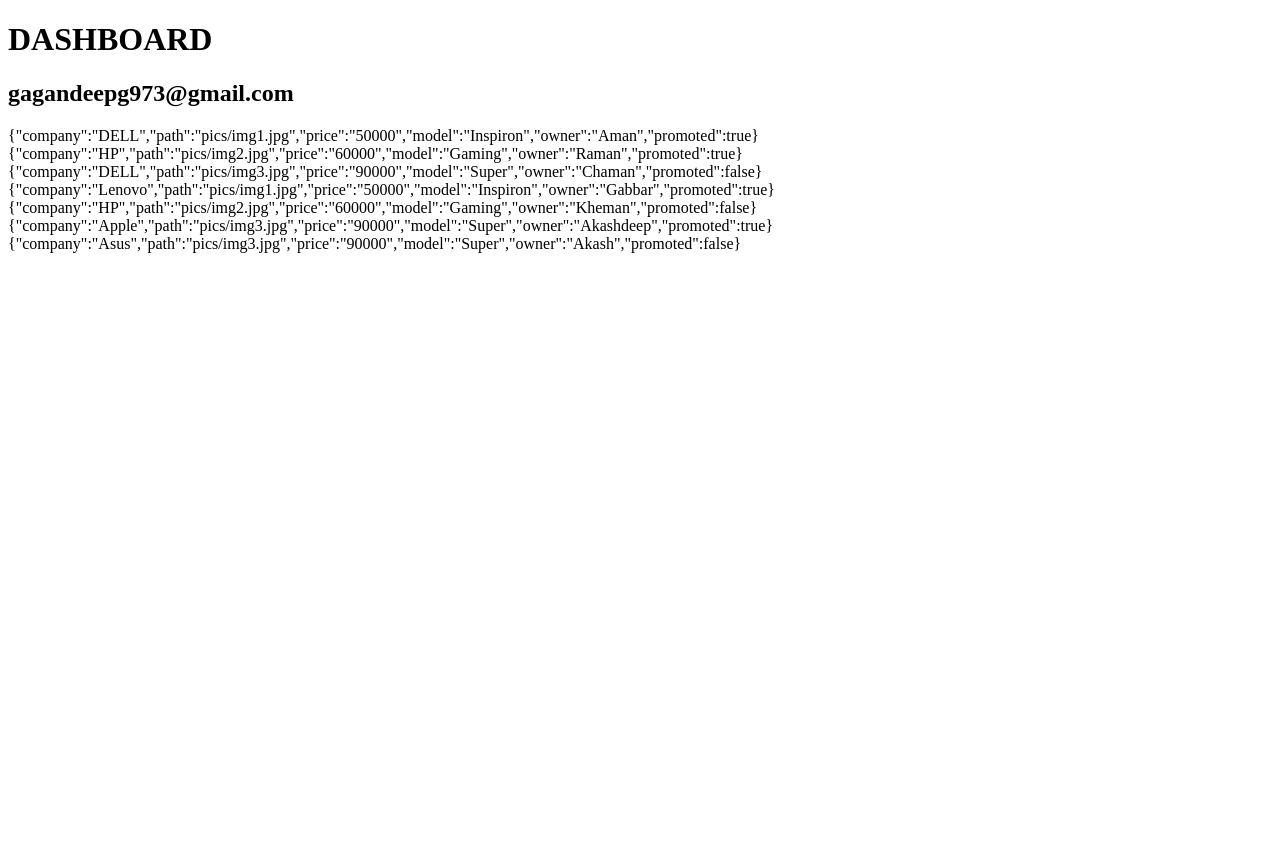
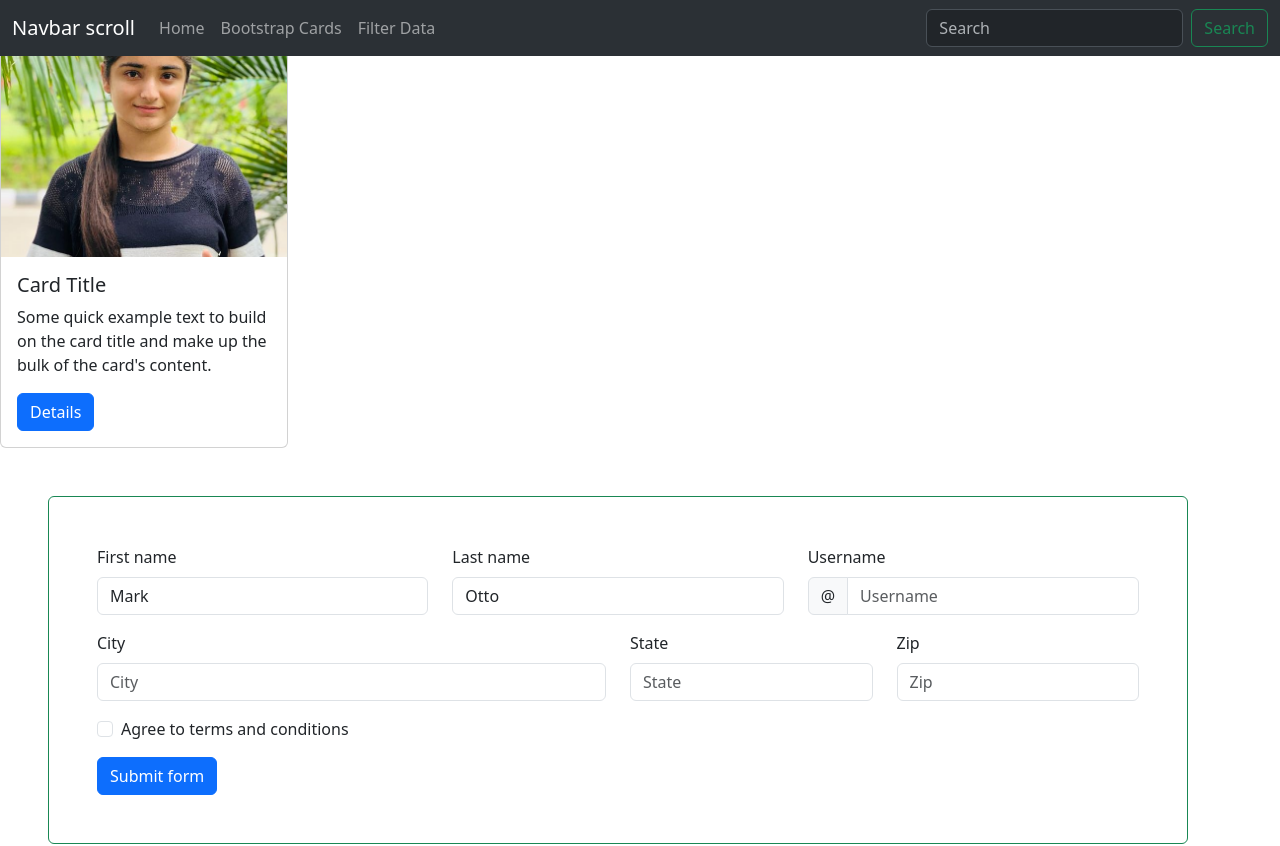
Before and after one commit to gagan402/MERN-STACK-WEBPACK, a React (Create React App) app in the folder webpack/: page /cardie in a window 1280 px wide. Shown: the top 846 px of the page. Before the commit the page ends 800 px from the top, so only its background shows below. Built offline with nearby package versions, Linux system fonts and the light colour scheme.

Commit message:
day16 completed bootstrap

```diff
--- a/webpack/package.json
+++ b/webpack/package.json
@@ -6,8 +6,11 @@
     "@testing-library/jest-dom": "^5.17.0",
     "@testing-library/react": "^13.4.0",
     "@testing-library/user-event": "^13.5.0",
+    "bootstrap": "^5.3.2",
     "react": "^18.2.0",
+    "react-bootstrap": "^2.10.0",
     "react-dom": "^18.2.0",
+    "react-router-dom": "^6.21.3",
     "react-scripts": "5.0.1",
     "web-vitals": "^2.1.4"
   },
--- a/webpack/src/App.js
+++ b/webpack/src/App.js
@@ -1,6 +1,7 @@
 // import Address from "./Address";
 // import Contact from "./Contact";
 // import Card from "./cardComp/Card";
+import 'bootstrap/dist/css/bootstrap.min.css';
   import CardShow from "./cardComp/CardShow";
   import FilterButtons from "./cardComp/FilterButtons";
   import Counter from "./hooks/Counter";
@@ -10,11 +11,12 @@
 import ShockAndShake from "./hooks/ShockAndShake";
 import UseEffectPP from "./hooks/UseEffectPP";
 import UseREF from "./hooks/UseREF";
-import FrontPage from "./todolist/FrontPage";
 import HOCclickcounter from "./hooks/HOCclickcounter";
 import HOCmouseOverCounter from "./hooks/HOCmouseOverCounter";
 import ConditionalRendering from "./ConditionalRendering";
 import Home from "./context/Home";
+import BScards from "./bootstrapp/BScards";
+import Profile from './bootstrapp/Profile';
 function App() {
   return (
     <>
@@ -28,14 +30,15 @@
     {/* <Pusefeft></Pusefeft> */}
     {/* <UseEffectPP> </UseEffectPP> */}
     {/* <ShockAndShake> </ShockAndShake> */}
-    {/* <FrontPage></FrontPage> */}
     {/* <UseREF></UseREF> */}
 
     {/* <HOCclickcounter name={"Click Counter"}></HOCclickcounter> */}
     {/* <HOCmouseOverCounter name={"Mouse Over Counter"}></HOCmouseOverCounter> */}
 
     {/* <ConditionalRendering></ConditionalRendering> */}
-    <Home></Home>
+    {/* <Home></Home> */}
+    {/* <BScards></BScards> */}
+    <Profile></Profile>
     </>
 
   );
--- /dev/null
+++ b/webpack/src/bootstrapp/BScards.jsx
@@ -0,0 +1,24 @@
+import React from "react";
+import Button from 'react-bootstrap/Button';
+import Card from 'react-bootstrap/Card';
+
+
+function BScards() {
+  return (
+    <>
+      <Card style={{ width: "18rem" }}>
+        <Card.Img variant="top" src="pics/bestPerson.jpeg" />
+        <Card.Body>
+          <Card.Title>Card Title</Card.Title>
+          <Card.Text>
+            Some quick example text to build on the card title and make up the
+            bulk of the card's content.
+          </Card.Text>
+          <Button variant="primary">Details</Button>
+        </Card.Body>
+      </Card>
+    </>
+  );
+}
+
+export default BScards;
--- /dev/null
+++ b/webpack/src/bootstrapp/Foooter.jsx
@@ -0,0 +1,23 @@
+import React from 'react'
+import Button from 'react-bootstrap/Button';
+import Card from 'react-bootstrap/Card';
+
+function Foooter() {
+  return (
+    <>
+    <Card className="text-center">
+      <Card.Header>Featured</Card.Header>
+      <Card.Body>
+        <Card.Title>Special title treatment</Card.Title>
+        <Card.Text>
+          With supporting text below as a natural lead-in to additional content.
+        </Card.Text>
+        <Button variant="primary">Footer</Button>
+      </Card.Body>
+      <Card.Footer className="text-muted">2 days ago</Card.Footer>
+    </Card>
+    </>
+  )
+}
+
+export default Foooter;
--- /dev/null
+++ b/webpack/src/bootstrapp/NoMatch.jsx
@@ -0,0 +1,9 @@
+import React from 'react'
+
+function NoMatch() {
+  return (
+    <div>NoMatch</div>
+  )
+}
+
+export default NoMatch;
--- /dev/null
+++ b/webpack/src/bootstrapp/Profile.jsx
@@ -0,0 +1,154 @@
+import React from 'react'
+import { useState } from 'react';
+import Button from 'react-bootstrap/Button';
+import Col from 'react-bootstrap/Col';
+import Form from 'react-bootstrap/Form';
+import InputGroup from 'react-bootstrap/InputGroup';
+import Row from 'react-bootstrap/Row';
+import Nav from 'react-bootstrap/Nav';
+import Navbar from 'react-bootstrap/Navbar';
+import NavDropdown from 'react-bootstrap/NavDropdown';
+import Container from 'react-bootstrap/Container';
+import Home from "../context/Home";
+import BScards from "./BScards";
+import NoMatch from "./NoMatch";
+import Foooter from "./Foooter";
+import FilterButtons from "../cardComp/FilterButtons";
+import {BrowserRouter,Routes,Route} from 'react-router-dom';
+function Profile() {
+    const [validated, setValidated] = useState(false);
+
+  const handleSubmit = (event) => {
+    const form = event.currentTarget;
+    if (form.checkValidity() === false) {
+      event.preventDefault();
+      event.stopPropagation();
+    }
+
+    setValidated(true);
+  };
+  return (
+    <>
+    <BrowserRouter>
+    <Navbar fixed="top" expand="lg" bg="dark"  data-bs-theme="dark" className="bg-body-tertiary ">
+      <Container fluid>
+        <Navbar.Brand href="#">Navbar scroll</Navbar.Brand>
+        <Navbar.Toggle aria-controls="navbarScroll" />
+        <Navbar.Collapse id="navbarScroll">
+          <Nav
+            className="me-auto my-2 my-lg-0"
+            style={{ maxHeight: '100px' }}
+            navbarScroll
+          >
+            <Nav.Link href="/">Home</Nav.Link>
+            <Nav.Link href="/cardie"> Bootstrap Cards</Nav.Link>
+            <Nav.Link href="/filtering">Filter Data</Nav.Link>
+
+          </Nav>
+          <Form className="d-flex">
+            <Form.Control
+              type="search"
+              placeholder="Search"
+              className="me-2"
+              aria-label="Search"
+            />
+            <Button variant="outline-success">Search</Button>
+          </Form>
+        </Navbar.Collapse>
+      </Container>
+    </Navbar>
+
+
+    <Routes>
+      <Route path="/" element={<Home></Home>}></Route>
+      <Route path="/cardie" element={<BScards></BScards>}></Route>
+      <Route path="/filtering" element={<FilterButtons></FilterButtons>}></Route>
+      <Route path="/filtering" element={<FilterButtons></FilterButtons>}></Route>
+      <Route path="*" element={<NoMatch></NoMatch>}></Route>
+
+    </Routes>
+
+
+    </BrowserRouter>
+    <div className=" container p-5  border border-success  rounded-top  rounded-bottom m-5">
+
+    <Form noValidate validated={validated} onSubmit={handleSubmit}>
+      <Row className="mb-3 ">
+        <Form.Group as={Col} md="4" controlId="validationCustom01">
+          <Form.Label>First name</Form.Label>
+          <Form.Control
+            required
+            type="text"
+            placeholder="First name"
+            defaultValue="Mark"
+          />
+          <Form.Control.Feedback>Looks good!</Form.Control.Feedback>
+        </Form.Group>
+        <Form.Group as={Col} md="4" controlId="validationCustom02">
+          <Form.Label>Last name</Form.Label>
+          <Form.Control
+            required
+            type="text"
+            placeholder="Last name"
+            defaultValue="Otto"
+          />
+          <Form.Control.Feedback>Looks good!</Form.Control.Feedback>
+        </Form.Group>
+        <Form.Group as={Col} md="4" controlId="validationCustomUsername">
+          <Form.Label>Username</Form.Label>
+          <InputGroup hasValidation>
+            <InputGroup.Text id="inputGroupPrepend">@</InputGroup.Text>
+            <Form.Control
+              type="text"
+              placeholder="Username"
+              aria-describedby="inputGroupPrepend"
+              required
+            />
+            <Form.Control.Feedback type="invalid">
+              Please choose a username.
+            </Form.Control.Feedback>
+          </InputGroup>
+        </Form.Group>
+      </Row>
+      <Row className="mb-3">
+        <Form.Group as={Col} md="6" controlId="validationCustom03">
+          <Form.Label>City</Form.Label>
+          <Form.Control type="text" placeholder="City" required />
+          <Form.Control.Feedback type="invalid">
+            Please provide a valid city.
+          </Form.Control.Feedback>
+        </Form.Group>
+        <Form.Group as={Col} md="3" controlId="validationCustom04">
+          <Form.Label>State</Form.Label>
+          <Form.Control type="text" placeholder="State" required />
+          <Form.Control.Feedback type="invalid">
+            Please provide a valid state.
+          </Form.Control.Feedback>
+        </Form.Group>
+        <Form.Group as={Col} md="3" controlId="validationCustom05">
+          <Form.Label>Zip</Form.Label>
+          <Form.Control type="text" placeholder="Zip" required />
+          <Form.Control.Feedback type="invalid">
+            Please provide a valid zip.
+          </Form.Control.Feedback>
+        </Form.Group>
+      </Row>
+      <Form.Group className="mb-3">
+        <Form.Check
+          required
+          label="Agree to terms and conditions"
+          feedback="You must agree before submitting."
+          feedbackType="invalid"
+        />
+      </Form.Group>
+      <Button type="submit">Submit form</Button>
+    </Form>
+
+
+    </div>
+    <Foooter ></Foooter>
+    </>
+  )
+}
+
+export default Profile;
--- a/webpack/src/todolist/FrontPage.jsx
+++ /dev/null
@@ -1,19 +0,0 @@
-import React from "react";
-
-function FrontPage() {
-
-  return (
-    <>
-      <center>
-        <h2>To Do List</h2>
-
-        <p>
-          <input type="text" />
-          <input type="button" value="Add Task" />
-        </p>
-      </center>
-    </>
-  );
-}
-
-export default FrontPage;
```
Also changed, not shown: 1 other file (tests, documents, lock files or other folders).
